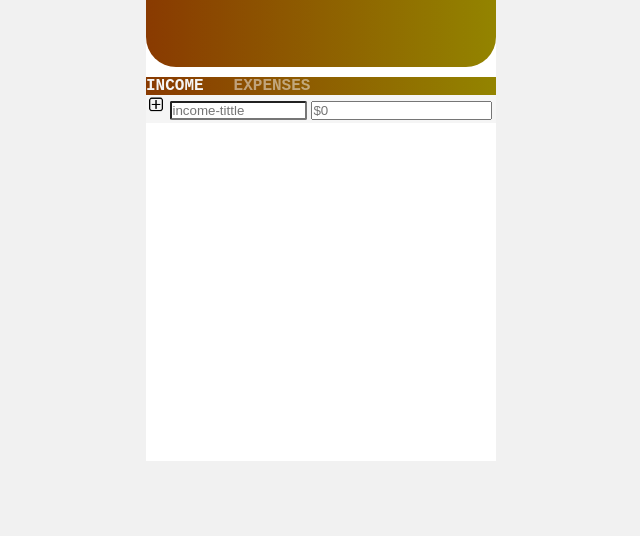
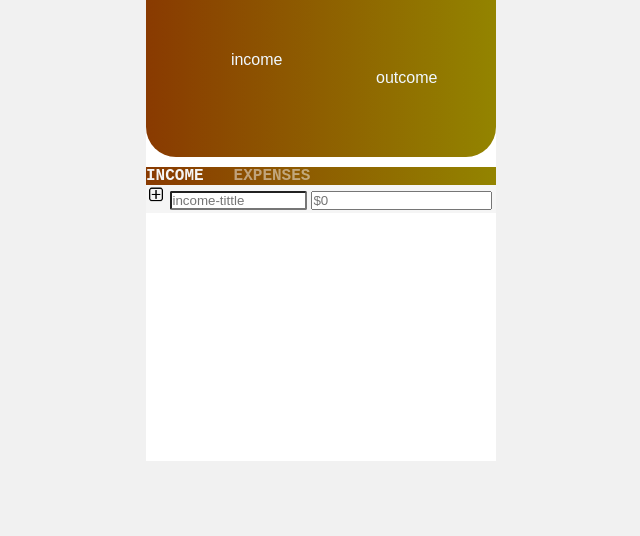
Before and after one commit to godspowerufot/budget-app, a plain HTML site: page index.html in a window 1280 px wide. Shown: the part 264-800 px from the top of the page, without its empty margins (319-959 px from the left). Drawn offline with Linux system fonts and the light colour scheme.

Commit message:
change some setting

```diff
--- a/index.html
+++ b/index.html
@@ -21,7 +21,8 @@
                     <div class="expense-amount">
                         <div class="DATE" style="font-family:cursive; font-size:10px; color:white;">date</div>
                         <div class="balance-amount" style="color: aliceblue; font-size: 2rem;">0$ </div>
-                        <div class="income-amount" style="color: aliceblue; padding-right: 150px;">income</div>
+                        <div class="income-amount" style="color: aliceblue; padding-right: 150px; padding-top: 90px;">
+                            income</div>
                         <div class="outcome-amount" style="color: aliceblue; padding-left: 150px;">outcome</div>
                     </div>
                 </div>
```
